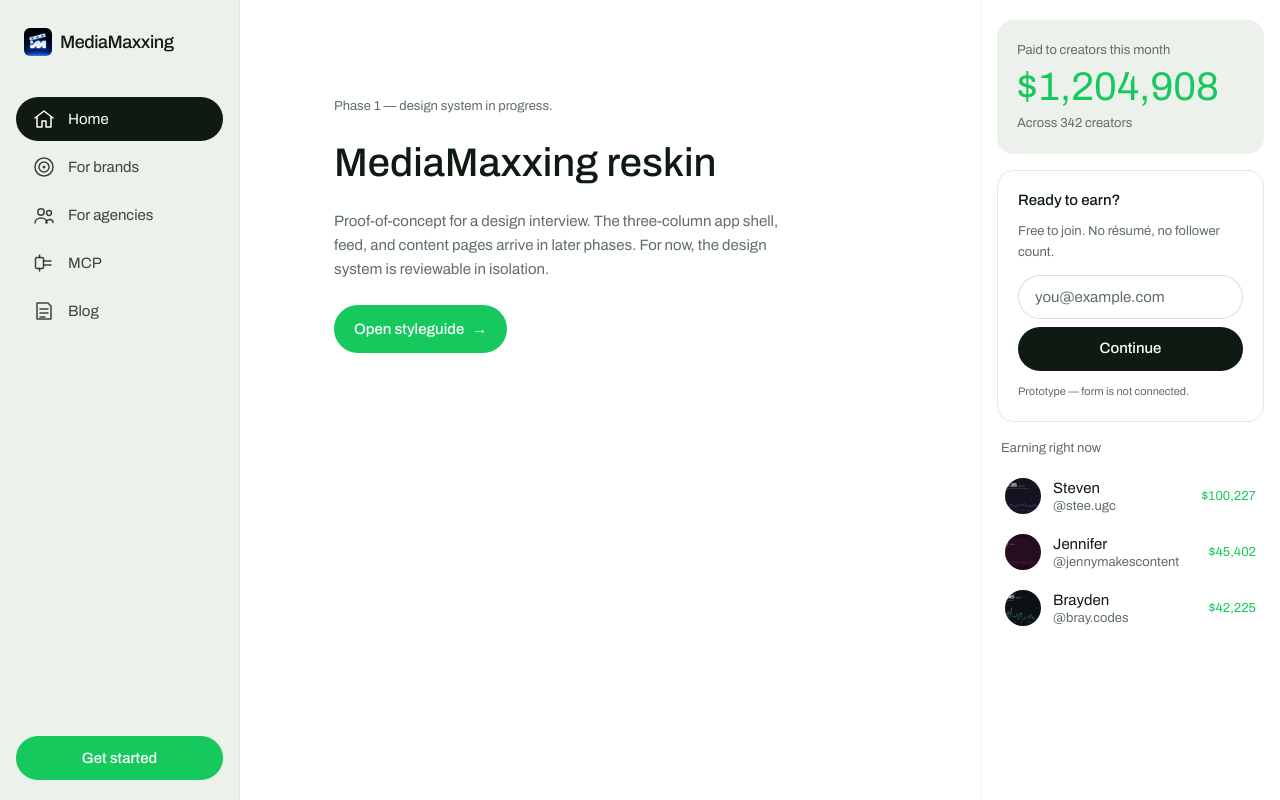
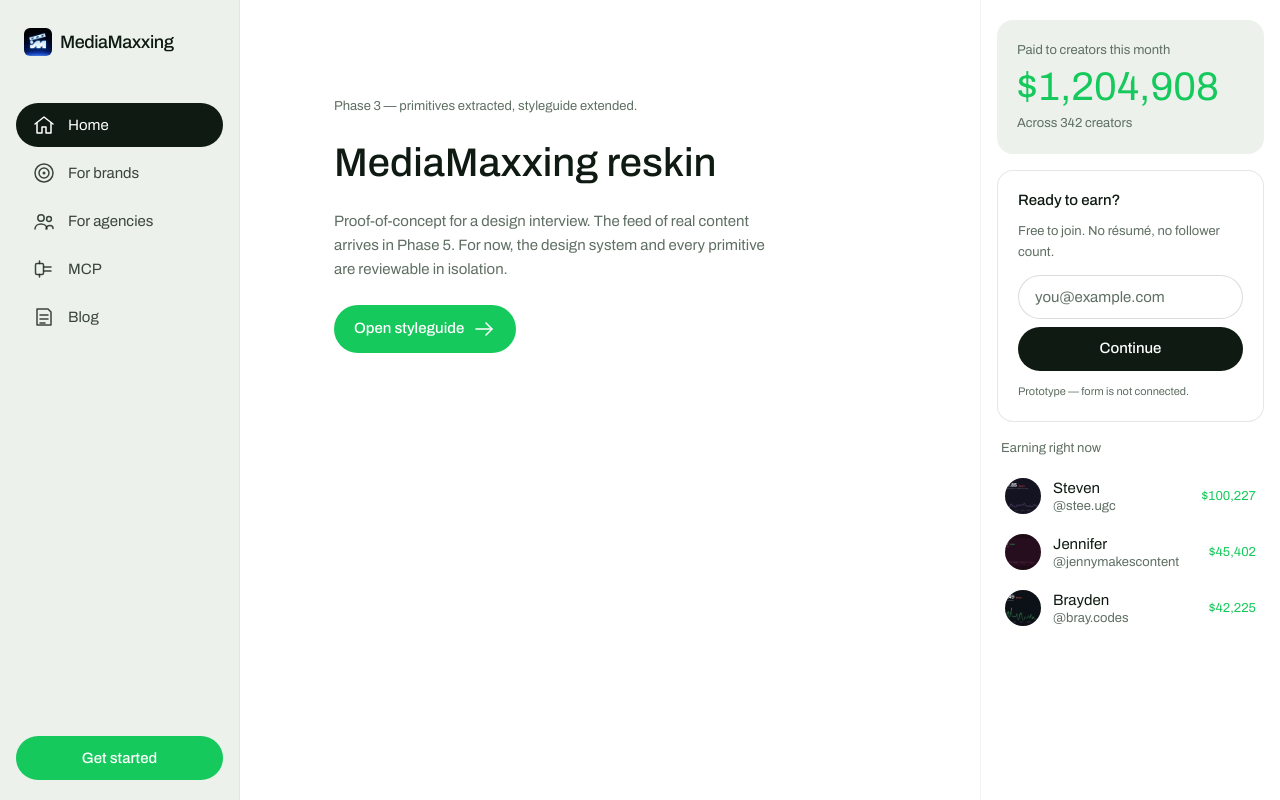
Before and after one commit to lrendina/mediamaxxing-poc, a Next.js app: page / in a window 1280 px wide. Built offline with nearby package versions, Linux system fonts and the light colour scheme.

Commit message:
refactor(phase-3): consume Button/Card/Counter/LogoLockup in shell and homepage

```diff
--- a/app/page.tsx
+++ b/app/page.tsx
@@ -1,26 +1,24 @@
-import Link from "next/link";
+import { Button } from "@/components/Button";
+import { ArrowRightIcon } from "@/components/icons";
 
 export default function Home() {
   return (
     <main className="flex flex-1 flex-col items-start justify-center gap-6 max-w-[600px] mx-auto px-6 py-24">
       <p className="text-[13px] text-muted">
-        Phase 1 — design system in progress.
+        Phase 3 — primitives extracted, styleguide extended.
       </p>
       <h1 className="text-[40px] leading-[1.1] font-medium">
         MediaMaxxing reskin
       </h1>
       <p className="text-muted max-w-[52ch]">
-        Proof-of-concept for a design interview. The three-column app shell,
-        feed, and content pages arrive in later phases. For now, the design
-        system is reviewable in isolation.
+        Proof-of-concept for a design interview. The feed of real content
+        arrives in Phase 5. For now, the design system and every primitive are
+        reviewable in isolation.
       </p>
-      <Link
-        href="/styleguide"
-        className="inline-flex items-center gap-2 rounded-full bg-payout px-5 py-3 text-canvas font-medium hover:brightness-95 transition"
-      >
+      <Button href="/styleguide" variant="primary">
         Open styleguide
-        <span aria-hidden>→</span>
-      </Link>
+        <ArrowRightIcon aria-hidden />
+      </Button>
     </main>
   );
 }
--- a/components/RightRail.tsx
+++ b/components/RightRail.tsx
@@ -1,9 +1,12 @@
 "use client";
 
 import Image from "next/image";
+import { Card } from "./Card";
+import { Counter } from "./Counter";
+import { Button } from "./Button";
 
-/* Placeholder content for Phase 2. Real values wire up in Phase 4 (content
-   extraction) and Phase 5 (homepage assembly). */
+/* Placeholder content for Phase 2/3. Real values wire up in Phase 4
+   (content extraction) and Phase 5 (homepage assembly). */
 
 const suggested = [
   { name: "Steven",   handle: "stee.ugc",          earnings: "$100,227", src: "/proof/creators/steven/dashboard.png"   },
@@ -21,17 +24,17 @@ export function RightRail() {
         border-l border-ink/5 overflow-y-auto
       "
     >
-      {/* Live counter — the money is the design. */}
-      <div className="rounded-2xl bg-panel p-5 flex flex-col gap-1.5">
+      <Card variant="panel" pad="md" className="flex flex-col gap-1.5">
         <p className="text-[13px] text-muted">Paid to creators this month</p>
-        <p className="text-[40px] font-expanded leading-none text-payout">
-          $1,204,908
-        </p>
+        <Counter
+          value={1204908}
+          prefix="$"
+          className="text-[40px] leading-none font-expanded text-payout"
+        />
         <p className="text-[13px] text-muted">Across 342 creators</p>
-      </div>
+      </Card>
 
-      {/* Sign-in card. Non-functional — labelled as such. */}
-      <div className="rounded-2xl border border-ink/10 p-5 flex flex-col gap-3">
+      <Card variant="default" pad="md" className="flex flex-col gap-3">
         <p className="text-[15px] font-medium leading-tight">
           Ready to earn?
         </p>
@@ -55,24 +58,15 @@ export function RightRail() {
               text-[15px] placeholder:text-muted
             "
           />
-          <button
-            type="submit"
-            className="
-              rounded-full bg-ink text-canvas
-              px-4 py-2 min-h-11
-              text-[15px] font-medium leading-none
-              hover:opacity-90 transition
-            "
-          >
+          <Button type="submit" variant="secondary" className="w-full">
             Continue
-          </button>
+          </Button>
         </form>
         <p className="text-[11px] text-muted">
           Prototype — form is not connected.
         </p>
-      </div>
+      </Card>
 
-      {/* Suggested — top earners. */}
       <div className="flex flex-col gap-3">
         <p className="text-[13px] text-muted px-1">Earning right now</p>
         <ul className="flex flex-col gap-1">
--- a/components/Sidebar.tsx
+++ b/components/Sidebar.tsx
@@ -1,10 +1,11 @@
 "use client";
 
 import Link from "next/link";
-import Image from "next/image";
 import { usePathname } from "next/navigation";
 import { SIDEBAR_NAV } from "@/content/nav";
 import { iconByName, ArrowRightIcon } from "./icons";
+import { LogoLockup } from "./LogoLockup";
+import { Button } from "./Button";
 
 function isActive(href: string, pathname: string) {
   return href === "/" ? pathname === "/" : pathname.startsWith(href);
@@ -25,23 +26,15 @@ export function Sidebar() {
     >
       <Link
         href="/"
-        className="
-          flex items-center gap-2 mb-8 rounded-lg
-          px-1 lg:px-2 py-2 min-h-11
-        "
+        className="mb-8 rounded-lg px-1 lg:px-2 py-2 min-h-11 flex items-center"
+        aria-label="MediaMaxxing home"
       >
-        <Image
-          src="/proof/brand/logo.png"
-          alt=""
-          width={28}
-          height={28}
-          className="rounded-md"
-          priority
-        />
-        <span className="hidden lg:inline text-[18px] font-medium tracking-tight">
-          MediaMaxxing
+        <span className="hidden lg:inline">
+          <LogoLockup size="md" />
         </span>
-        <span className="sr-only lg:hidden">MediaMaxxing home</span>
+        <span className="lg:hidden">
+          <LogoLockup size="md" showWordmark={false} />
+        </span>
       </Link>
 
       <nav className="flex-1 flex flex-col gap-1">
@@ -59,11 +52,7 @@ export function Sidebar() {
                 text-[15px]
                 justify-center lg:justify-start
                 transition
-                ${
-                  active
-                    ? "bg-ink text-canvas"
-                    : "text-ink/80 hover:bg-ink/[0.05]"
-                }
+                ${active ? "bg-ink text-canvas" : "text-ink/80 hover:bg-ink/[0.05]"}
               `}
             >
               <Icon aria-hidden className="shrink-0" />
@@ -74,20 +63,23 @@ export function Sidebar() {
         })}
       </nav>
 
-      <Link
-        href="/#get-started"
-        className="
-          mt-6 inline-flex items-center justify-center gap-2
-          rounded-full bg-payout text-canvas
-          px-3 lg:px-5 py-3 min-h-11
-          text-[15px] font-medium leading-none
-          hover:brightness-95 active:brightness-90 transition
-        "
-      >
-        <span className="hidden lg:inline">Get started</span>
-        <ArrowRightIcon aria-hidden className="lg:hidden" />
-        <span className="sr-only lg:hidden">Get started</span>
-      </Link>
+      <div className="mt-6 flex flex-col">
+        <span className="hidden lg:block">
+          <Button href="/#get-started" variant="primary" className="w-full">
+            Get started
+          </Button>
+        </span>
+        <span className="lg:hidden">
+          <Button
+            href="/#get-started"
+            variant="primary"
+            aria-label="Get started"
+            className="w-full !px-3"
+          >
+            <ArrowRightIcon aria-hidden />
+          </Button>
+        </span>
+      </div>
     </aside>
   );
 }
```
